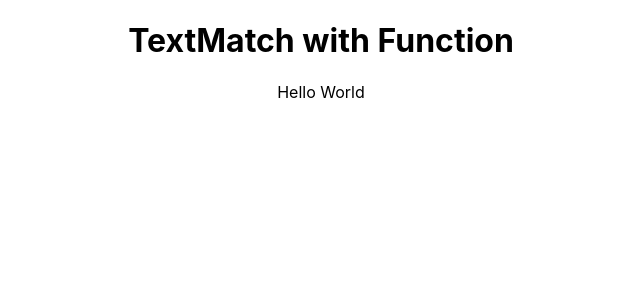
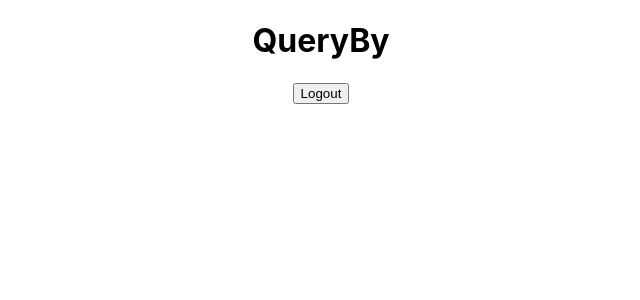
Before and after one commit to Faizanulghani/react-testing, a React (Create React App) app: page / in a window 1280 px wide. Shown: the top 300 px of the page, without its empty margins (319-959 px from the left). Built offline with nearby package versions, Linux system fonts and the light colour scheme.

Commit message:
queryByText

```diff
--- a/src/App.js
+++ b/src/App.js
@@ -1,10 +1,11 @@
 import "./App.css";
 
 function App() {
+  let login = false;
   return (
     <div className="App">
-      <h1>TextMatch with Function</h1>
-      <div>Hello World</div>
+      <h1>QueryBy</h1>
+      <button>{login ? "Login" : "Logout"}</button>
     </div>
   );
 }
```
Also changed, not shown: 1 other file (tests, documents, lock files or other folders).
